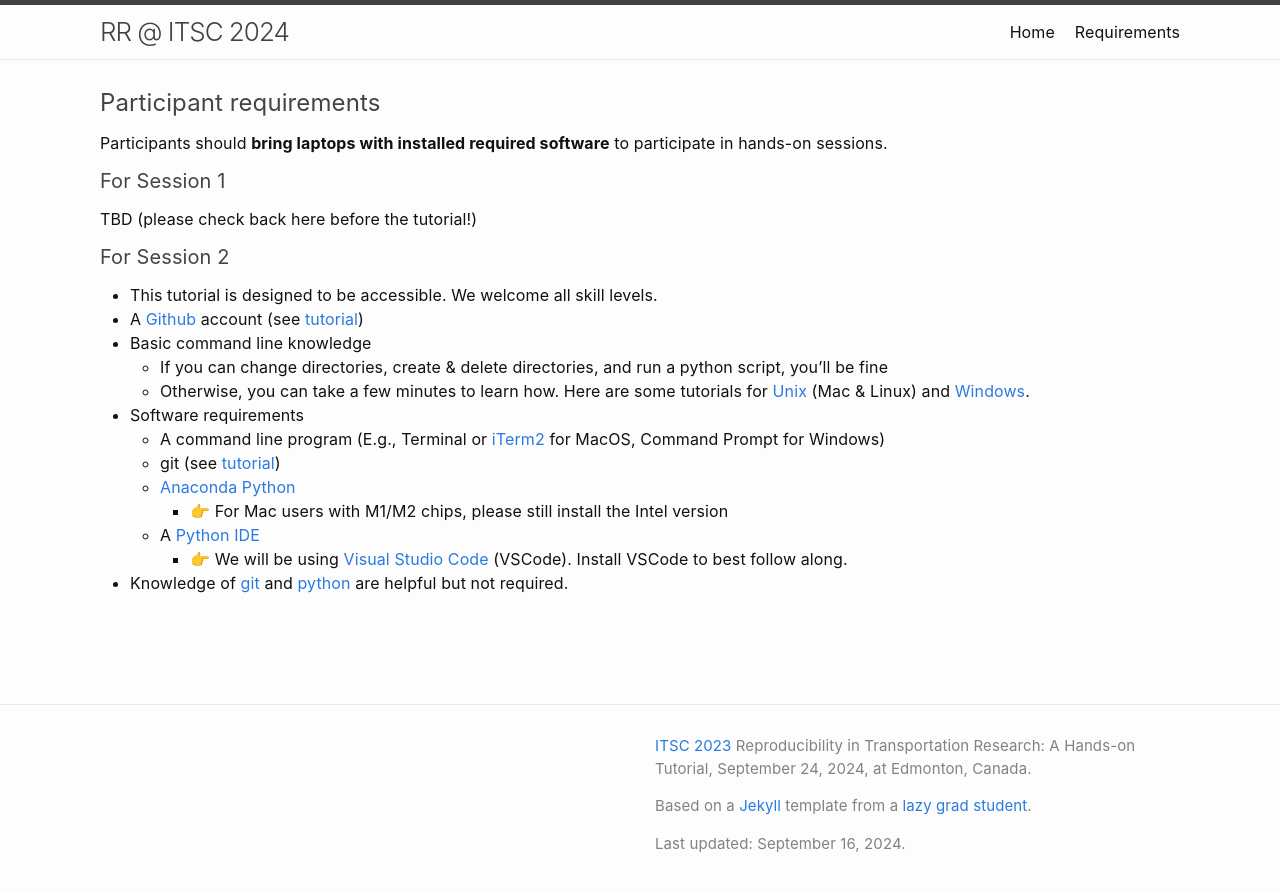
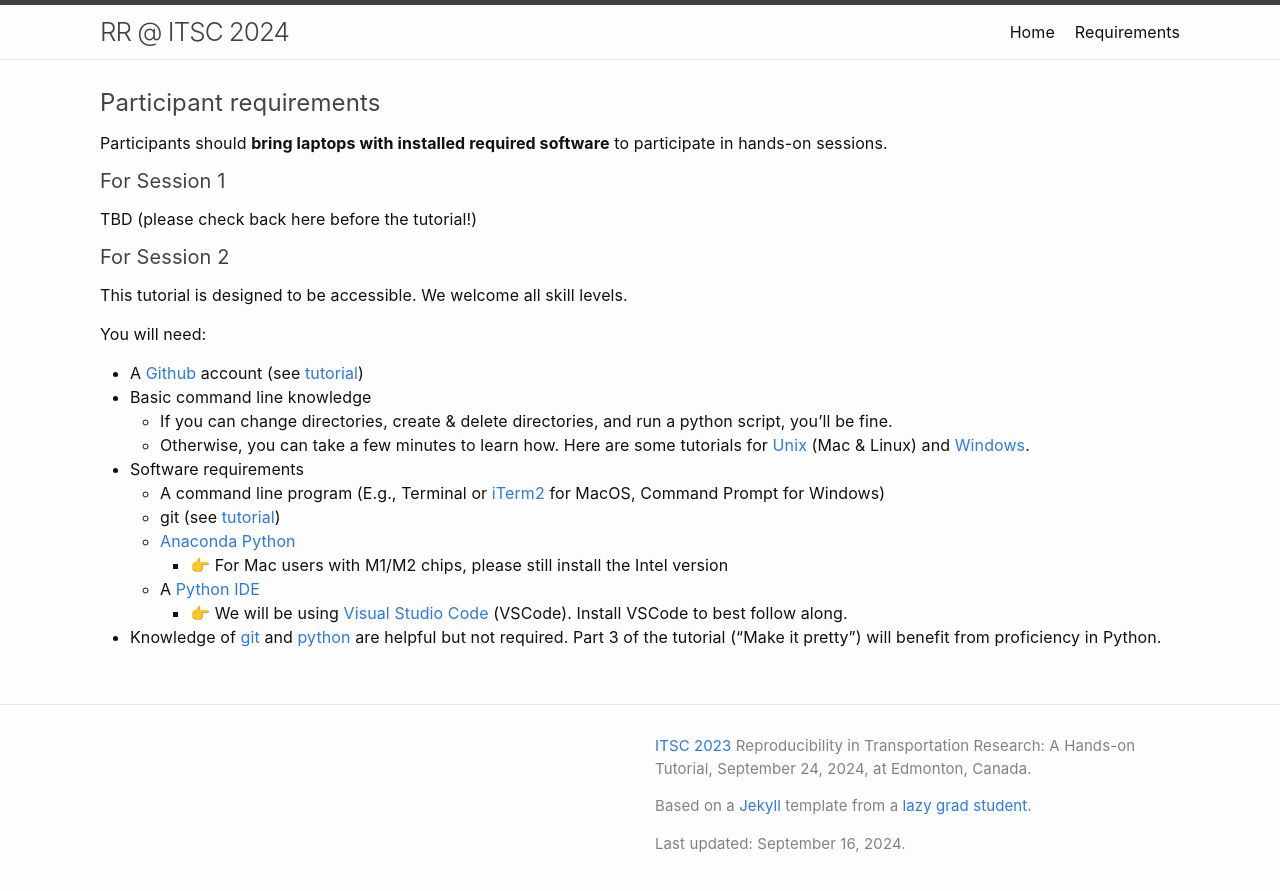
Before and after one commit to RRinTransportation/itsc24-rr-tutorial, a Jekyll site: the page built from requirements.md, in a window 1280 px wide. Shown: the top 891 px of the page. Built offline with Jekyll 4.4.1, drawn with Linux system fonts in a browser that asks for light colours.

Commit message:
Refine Session 2 requirements

```diff
--- a/requirements.md
+++ b/requirements.md
@@ -12,10 +12,12 @@ Participants should **bring laptops with installed required software** to partic
 TBD (please check back here before the tutorial!)
 
 ##### For Session 2 {#requirements-section2}
-- This tutorial is designed to be accessible. We welcome all skill levels.
+This tutorial is designed to be accessible. We welcome all skill levels.
+
+You will need:
 - A [Github](https://github.com/) account (see [tutorial](https://swcarpentry.github.io/git-novice/#creating-a-github-account))
 - Basic command line knowledge
-  - If you can change directories, create & delete directories, and run a python script, you'll be fine
+  - If you can change directories, create & delete directories, and run a python script, you'll be fine.
   - Otherwise, you can take a few minutes to learn how. Here are some tutorials for [Unix](https://cerfacs.fr/coop/unix-terminal) (Mac & Linux) and [Windows](https://developer.mozilla.org/en-US/docs/Learn/Tools_and_testing/Understanding_client-side_tools/Command_line).
 - Software requirements
   - A command line program (E.g., Terminal or [iTerm2](https://iterm2.com/) for MacOS, Command Prompt for Windows)
@@ -24,4 +26,4 @@ TBD (please check back here before the tutorial!)
     - 👉 For Mac users with M1/M2 chips, please still install the Intel version
   - A [Python IDE](https://www.simplilearn.com/tutorials/python-tutorial/python-ide)
     - 👉 We will be using [Visual Studio Code](https://code.visualstudio.com/) (VSCode). Install VSCode to best follow along.
-- Knowledge of [git](https://swcarpentry.github.io/git-novice/) and [python](https://docs.python.org/3/tutorial/index.html) are helpful but not required.
+- Knowledge of [git](https://swcarpentry.github.io/git-novice/) and [python](https://docs.python.org/3/tutorial/index.html) are helpful but not required. Part 3 of the tutorial ("Make it pretty") will benefit from proficiency in Python.
```
